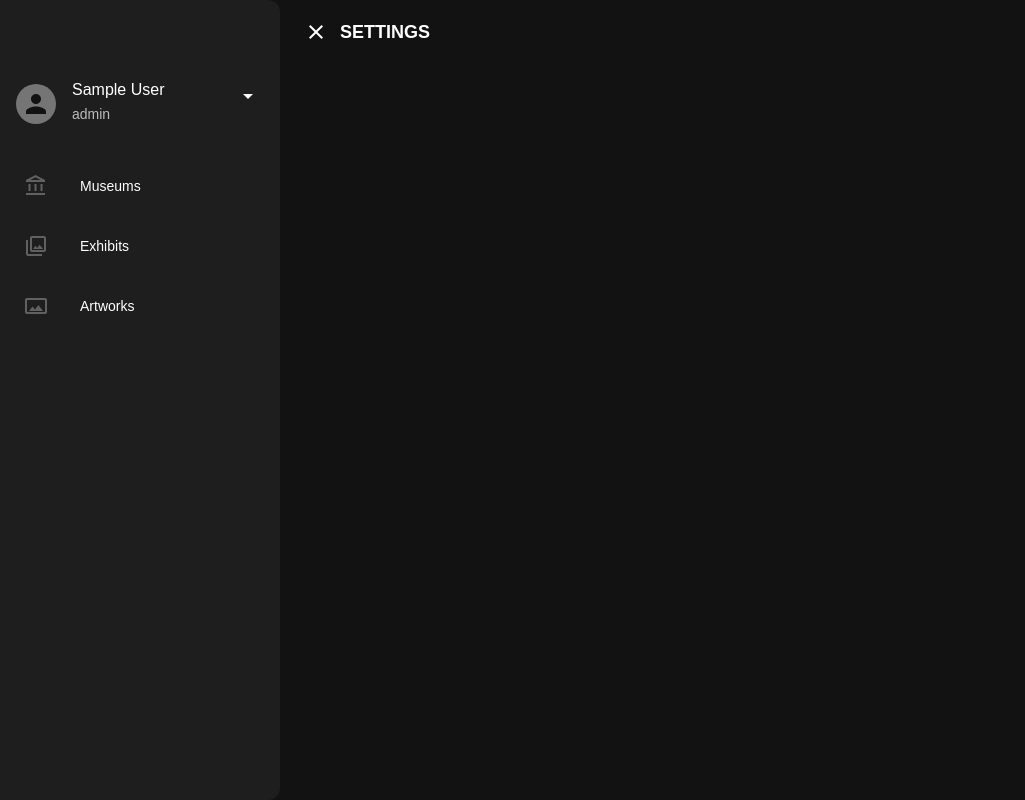
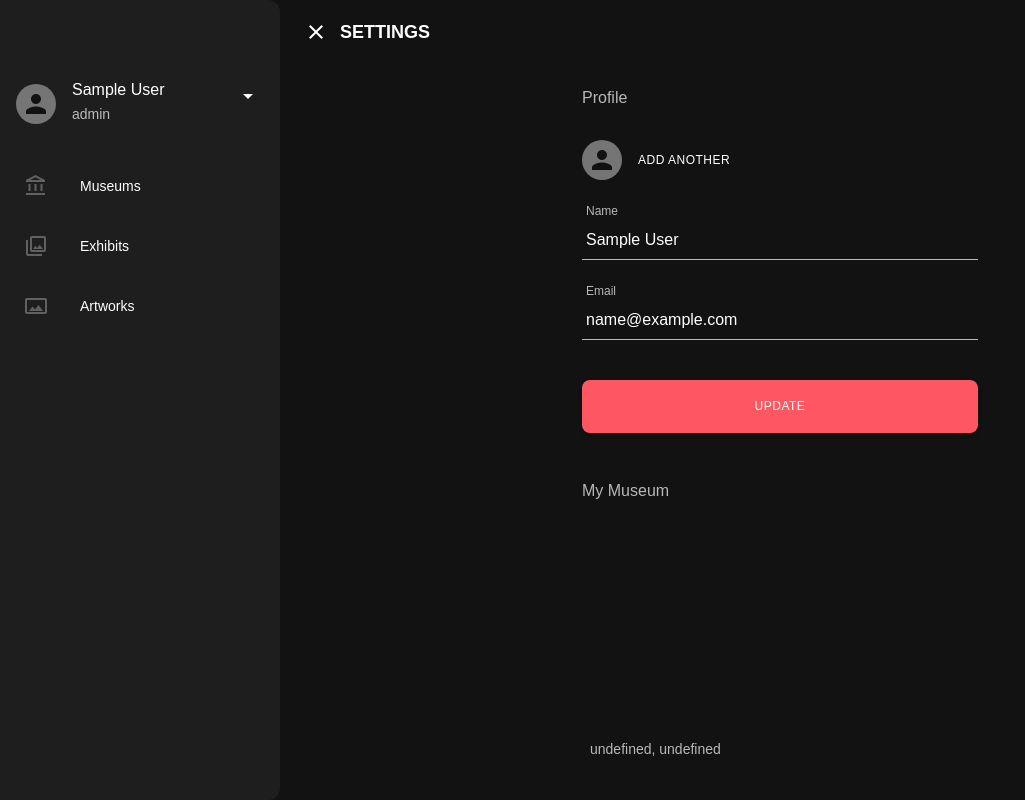
Before and after one commit to benbalderas/meeu-frontend, a React (Create React App) app: page /settings in a window 1280 px wide. Shown: the top 800 px of the page, without its empty margins (0-1025 px from the left). Built offline with nearby package versions, Linux system fonts and the light colour scheme; no server answers; sample sign-in values are in the browser's storage; a web font is replaced by a local one.

Commit message:
User details component

```diff
--- a/src/components/cards/MuseumCard/index.js
+++ b/src/components/cards/MuseumCard/index.js
@@ -10,9 +10,22 @@ import {
   Typography,
 } from '@material-ui/core';
 
-export default function MuseumCard({ _id, image, name, city, countryCode }) {
+export default function MuseumCard({
+  _id,
+  image,
+  name,
+  city,
+  countryCode,
+  fullWidth,
+}) {
   return (
-    <Grid item xs={6} sm={6} md={4} lg={3}>
+    <Grid
+      item
+      xs={fullWidth ? 12 : 6}
+      sm={fullWidth ? 12 : 6}
+      md={fullWidth ? 12 : 4}
+      lg={fullWidth ? 12 : 3}
+    >
       <Card elevation={0}>
         <CardActionArea>
           <Link to={`/museums/${_id}`}>
--- a/src/components/details/ArtworkDetails/index.js
+++ b/src/components/details/ArtworkDetails/index.js
@@ -7,7 +7,7 @@ import { fetchSingleArtwork } from 'redux/ArtworksDuck';
 import { splitSentences } from 'helpers/formatters';
 
 import { Container, Box, Typography } from '@material-ui/core';
-import KeyboardBackspaceOutlinedIcon from '@material-ui/icons/KeyboardBackspaceOutlined';
+import CloseIcon from '@material-ui/icons/Close';
 import NavBar from 'components/navigation/NavBar';
 import InfoBit from 'components/cards/InfoBit';
 
@@ -71,7 +71,7 @@ export default function ArtworkDetails() {
   return (
     <>
       <NavBar screenTitle="" onClick={handleBackClick}>
-        <KeyboardBackspaceOutlinedIcon />
+        <CloseIcon />
       </NavBar>
 
       <Container maxWidth="sm">
--- a/src/components/details/UserDetails/index.js
+++ b/src/components/details/UserDetails/index.js
@@ -1,5 +1,10 @@
-import React from 'react';
+import React, { useState, useEffect } from 'react';
 import { useHistory } from 'react-router-dom';
+import { useSelector, useDispatch } from 'react-redux';
+import { makeStyles } from '@material-ui/core/styles';
+
+import { fetchMuseums } from 'redux/MuseumsDuck';
+import { denormalizeData } from 'helpers/formatters';
 
 import {
   Container,
@@ -8,15 +13,52 @@ import {
   Button,
   TextField,
   Avatar,
+  CircularProgress,
+  Grid,
 } from '@material-ui/core';
 
 import CloseIcon from '@material-ui/icons/Close';
 import NavBar from 'components/navigation/NavBar';
+import MuseumCard from 'components/cards/MuseumCard';
+
+const useStyles = makeStyles((theme) => ({
+  input: {
+    display: 'none',
+  },
+  addButton: {
+    marginTop: -8,
+    marginLeft: 8,
+  },
+}));
 
 export default function UserDetails() {
+  const classes = useStyles();
+  const dispatch = useDispatch();
   const history = useHistory();
+  const user = useSelector((state) => state.user.data);
+  const status = useSelector((state) => state.user.status);
+  const myMuseum = useSelector((state) => state.museums.items);
+
+  // States
+  const [userData, setUserData] = useState({ ...user });
+  const [filePreview, setFilePreview] = useState('');
+  console.log(userData);
+
+  useEffect(() => {
+    dispatch(fetchMuseums(user._id));
+  }, [dispatch, user._id]);
 
   // Handlers
+  const handleChange = (event) => {
+    const key = event.target.name;
+    const value = event.target.files || event.target.value;
+
+    setUserData((prevState) => ({ ...prevState, [key]: value }));
+
+    if (event.target.name === 'avatar')
+      setFilePreview(URL.createObjectURL(event.target.files[0]));
+  };
+
   const handleBackClick = () => {
     history.goBack();
   };
@@ -27,8 +69,81 @@ export default function UserDetails() {
         <CloseIcon />
       </NavBar>
 
-      <Container>
-        <Box></Box>
+      <Container maxWidth="xs">
+        <Typography variant="subtitle1" color="textSecondary">
+          Profile
+        </Typography>
+
+        <Box mt={4} display="flex" alignItems="center">
+          <Avatar
+            alt="User Name"
+            src={filePreview === '' ? userData.avatar : filePreview}
+          />
+
+          <label className={classes.addButton} htmlFor="avatar">
+            <Button component="span">Add another</Button>
+          </label>
+        </Box>
+
+        <form>
+          <input
+            name="avatar"
+            accept="image/png, image/jpeg"
+            className={classes.input}
+            id="avatar"
+            type="file"
+            onChange={handleChange}
+          />
+
+          <TextField
+            fullWidth
+            name="name"
+            id="name"
+            label="Name"
+            type="text"
+            onChange={handleChange}
+            value={userData.name}
+          />
+
+          <TextField
+            fullWidth
+            name="email"
+            id="email"
+            label="Email"
+            type="email"
+            onChange={handleChange}
+            value={userData.email}
+          />
+
+          <Button
+            fullWidth
+            variant="contained"
+            color="primary"
+            type="submit"
+            disabled={status === 'pending' ? true : false}
+            endIcon={
+              status === 'pending' && (
+                <CircularProgress size={18} color="secondary" />
+              )
+            }
+          >
+            {status === 'pending' ? 'Updating…' : 'Update'}
+          </Button>
+        </form>
+
+        {myMuseum && (
+          <Box mt={6}>
+            <Typography gutterBottom variant="subtitle1" color="textSecondary">
+              My Museum
+            </Typography>
+
+            <Grid container spacing={3}>
+              {denormalizeData(myMuseum).map((museum, index) => (
+                <MuseumCard key={index} {...museum} fullWidth />
+              ))}
+            </Grid>
+          </Box>
+        )}
       </Container>
     </>
   );
--- a/src/redux/MuseumsDuck.js
+++ b/src/redux/MuseumsDuck.js
@@ -9,7 +9,7 @@ const GET_MUSEUMS_ERROR = 'meeuapp/museums/GET_MUSEUMS_ERROR';
 const GET_SINGLE_MUSEUM_SUCCESS = 'meeuapp/museums/GET_SINGLE_MUSEUM_SUCCESS';
 
 const intialState = {
-  items: { _id: '' },
+  items: { },
   status: '',
   error: undefined,
 };
```
